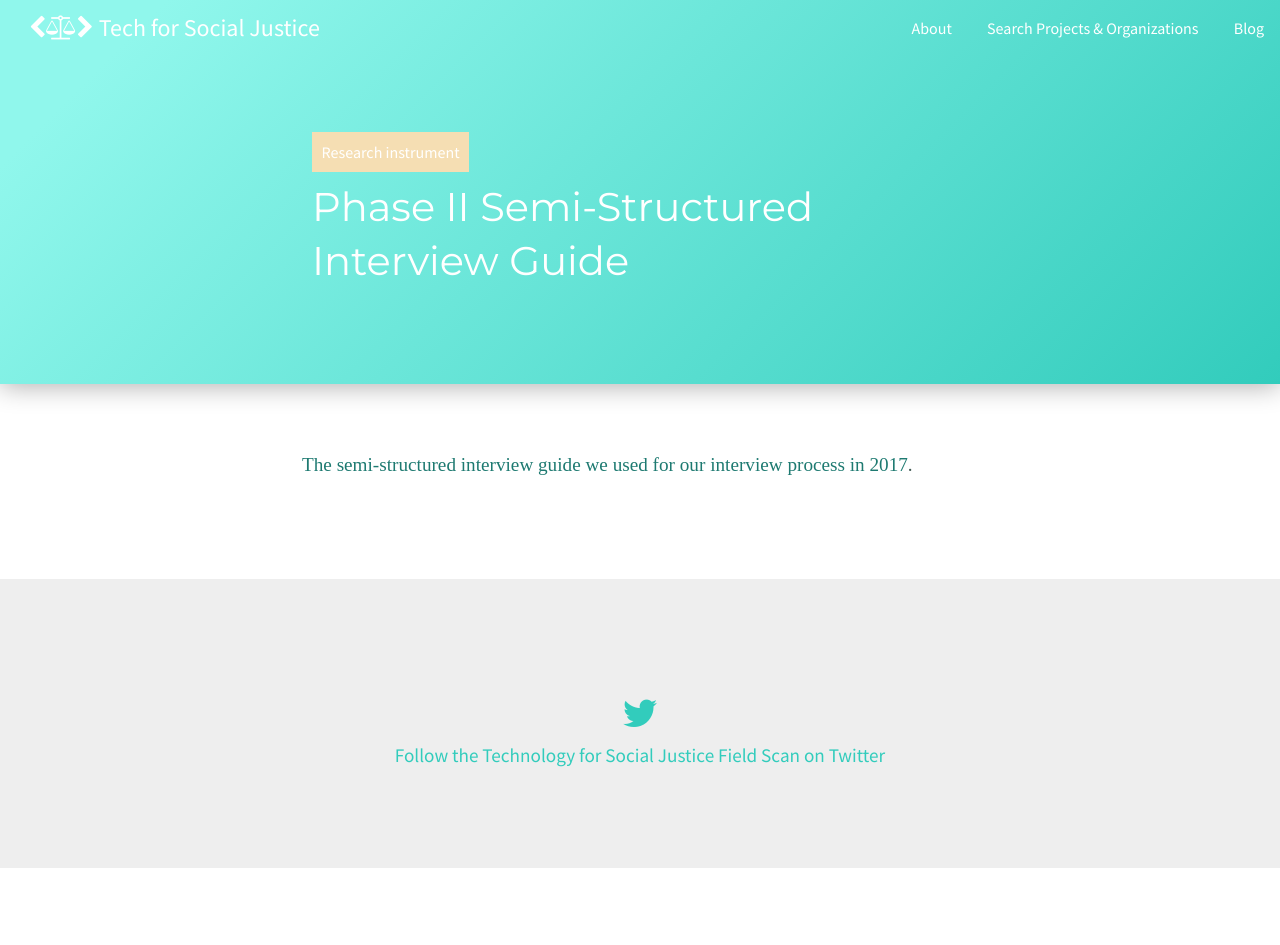
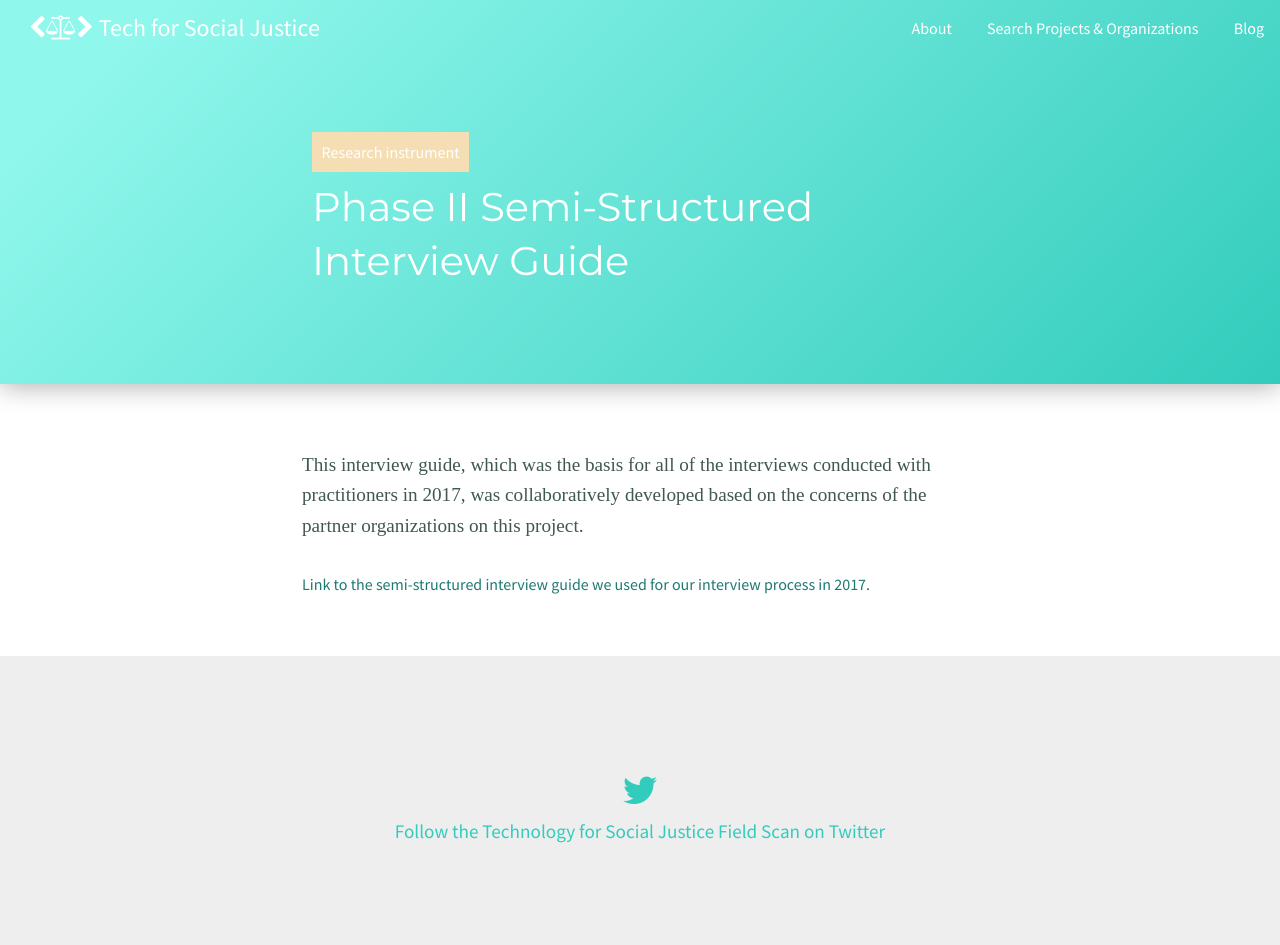
Before and after one commit to opentechinstitute/tech-for-social-justice, a Jekyll site: the page built from _posts/2017-08-23-interview-guide.markdown, in a window 1280 px wide. Built offline with Jekyll 4.4.1, drawn with Linux system fonts in a browser that asks for light colours; nearby versions of some CDN libraries; before the commit the page ends 900 px from its top, so only the background shows below that.

Commit message:
Updated Interview Guide

```diff
--- a/_posts/2017-08-23-interview-guide.markdown
+++ b/_posts/2017-08-23-interview-guide.markdown
@@ -4,4 +4,6 @@ date: 2017-08-23 21:54:00 Z
 post-type: Research instrument
 ---
 
-[The semi-structured interview guide we used for our interview process in 2017](/uploads/interview-guide-II.pdf).
+This interview guide, which was the basis for all of the interviews conducted with practitioners in 2017, was collaboratively developed based on the concerns of the partner organizations on this project.
+
+* [Link to the semi-structured interview guide we used for our interview process in 2017](/uploads/interview-guide-II.pdf).
```
